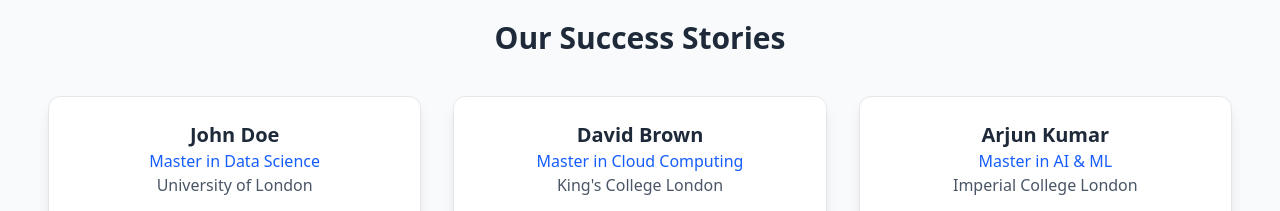
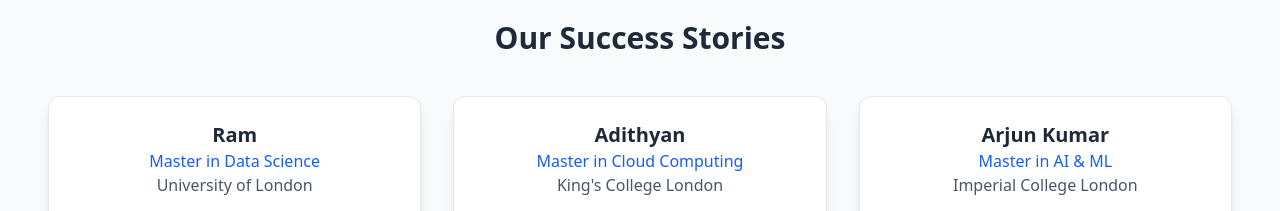
Before and after one commit to sowmyakota-mv/Website, a React (Vite) app in the folder frontend/: page / in a window 1280 px wide. Shown: the part 3860-4071 px from the top of the page. Built offline with nearby package versions, Linux system fonts and the light colour scheme.

Commit message:
complete website

```diff
--- a/frontend/src/components/ServicesSection.tsx
+++ b/frontend/src/components/ServicesSection.tsx
@@ -7,7 +7,7 @@
 
 const stories = [
   {
-    name: "John Doe",
+    name: "Ram",
     degree: "Master in Data Science",
     university: "University of London",
     course: "Data Engineering",
@@ -17,7 +17,7 @@
     rating: 4.8,
   },
   {
-    name: "David Brown",
+    name: "Adithyan",
     degree: "Master in Cloud Computing",
     university: "King's College London",
     course: "Cloud Computing",
```
